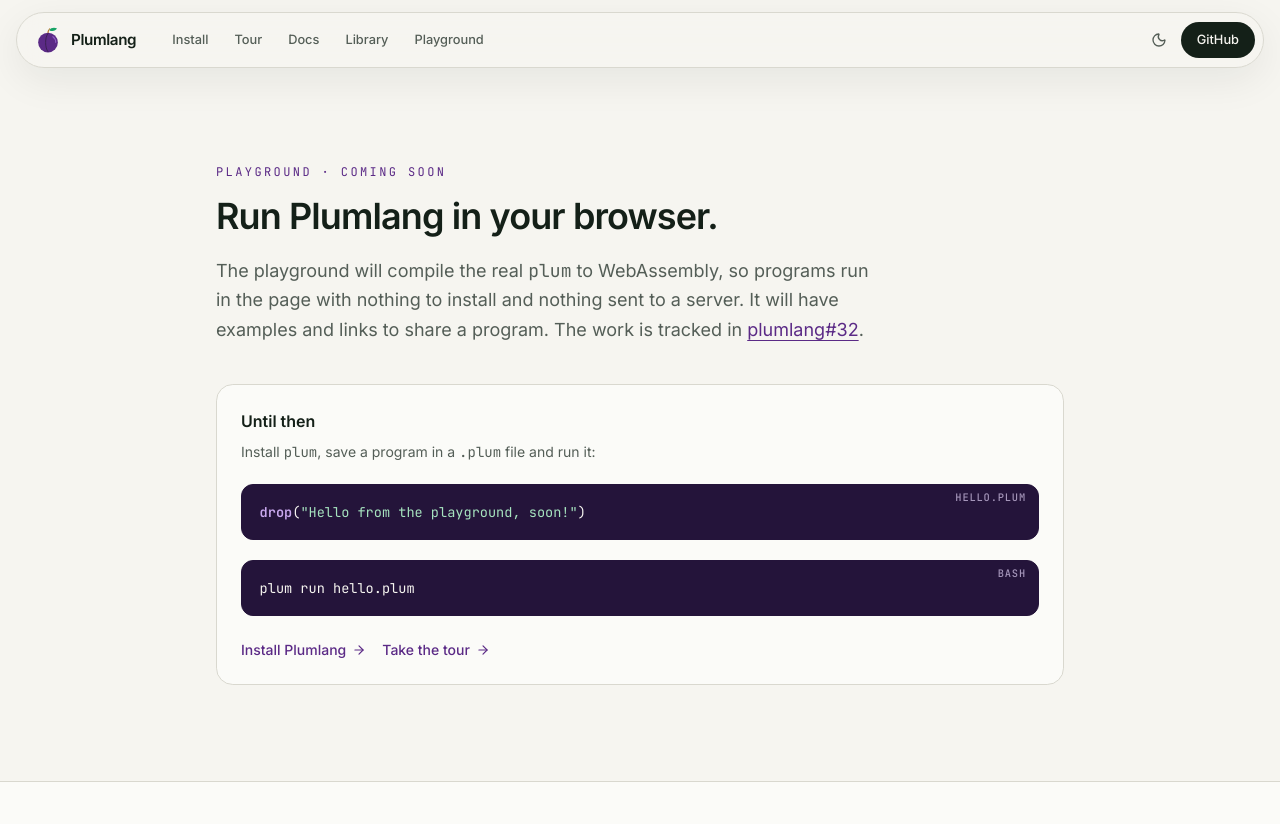
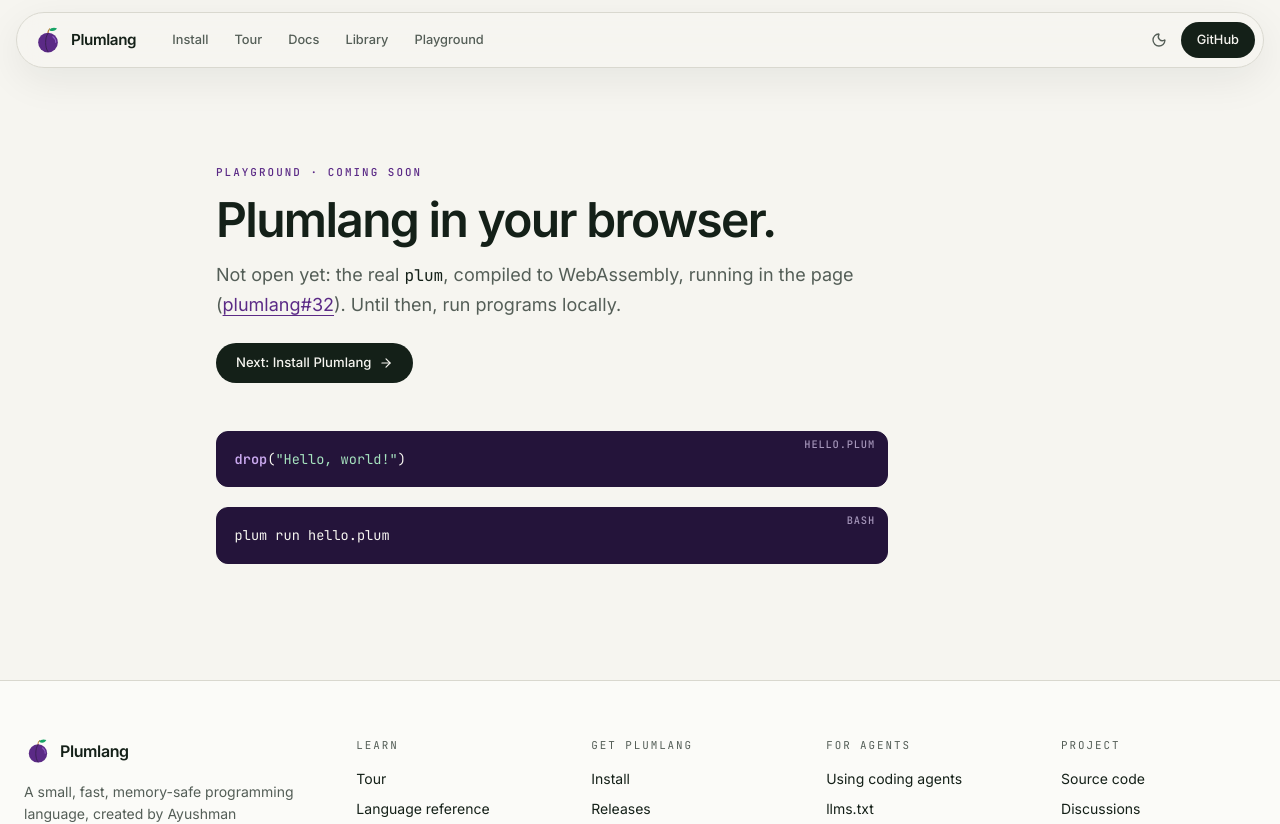
Before and after one commit to plumlang/plum-webapp, a Next.js app: page /playground in a window 1280 px wide. Shown: the top 824 px of the page. Built offline with nearby package versions, Linux system fonts and the light colour scheme.

Commit message:
Playground: one line on what it will be, and the next step
Signed-off-by: Circuit-Overtime <ayushman.elixpo@gmail.com>

```diff
--- a/app/playground/page.tsx
+++ b/app/playground/page.tsx
@@ -1,48 +1,36 @@
 import type { Metadata } from "next";
-import Link from "next/link";
-import { ArrowRight } from "lucide-react";
 import { CodeBlock } from "@/components/code-block";
+import { NextLink } from "@/components/next-link";
 import { pageMetadata } from "@/lib/seo";
 import { PLAYGROUND_ISSUE_URL } from "@/lib/site";
 
 export const metadata: Metadata = pageMetadata({
   title: "Playground",
   description:
-    "The Plumlang playground will run Plumlang in your browser as WebAssembly, with examples and share links. It is coming soon; until then, install plum to run programs.",
+    "The Plumlang playground will run Plumlang in your browser as WebAssembly. It is not open yet; until then, install plum and run programs locally.",
   path: "/playground/",
 });
 
 export default function Playground() {
   return (
     <main className="mx-auto w-full max-w-4xl px-4 py-16 sm:px-6 md:py-24">
-      <p className="font-mono text-xs uppercase tracking-[0.2em] text-primary">Playground · Coming soon</p>
-      <h1 className="mt-4 text-4xl font-semibold tracking-tight">Run Plumlang in your browser.</h1>
-      <p className="mt-5 max-w-2xl text-lg leading-relaxed text-muted-foreground">
-        The playground will compile the real <code className="font-mono">plum</code> to WebAssembly, so programs run in
-        the page with nothing to install and nothing sent to a server. It will have examples and links to share a
-        program. The work is tracked in{" "}
-        <a href={PLAYGROUND_ISSUE_URL} className="text-primary underline underline-offset-4">
+      <p className="font-mono text-[0.68rem] font-medium uppercase tracking-[0.19em] text-primary">Playground · Coming soon</p>
+      <h1 className="mt-4 text-4xl font-semibold tracking-[-0.035em] sm:text-5xl">Plumlang in your browser.</h1>
+      <p className="mt-4 max-w-2xl text-lg leading-relaxed text-muted-foreground">
+        Not open yet: the real <code className="font-mono text-[0.9em] text-foreground">plum</code>, compiled to
+        WebAssembly, running in the page (
+        <a href={PLAYGROUND_ISSUE_URL} className="text-link underline underline-offset-4">
           plumlang#32
         </a>
-        .
+        ). Until then, run programs locally.
       </p>
+      <div className="mt-6 flex flex-wrap gap-2">
+        <NextLink href="/docs/install/">Next: Install Plumlang</NextLink>
+      </div>
 
-      <div className="mt-10 rounded-xl border bg-card p-6">
-        <h2 className="font-semibold">Until then</h2>
-        <p className="mt-2 text-sm leading-relaxed text-muted-foreground">
-          Install <code className="font-mono">plum</code>, save a program in a <code className="font-mono">.plum</code>{" "}
-          file and run it:
-        </p>
-        <CodeBlock code={`drop("Hello from the playground, soon!")`} label="hello.plum" className="mb-3" />
+      <div className="mt-12 max-w-2xl">
+        <CodeBlock code={`drop("Hello, world!")`} label="hello.plum" className="mb-3" />
         <CodeBlock code="plum run hello.plum" lang="bash" className="mb-0" />
-        <div className="mt-6 flex flex-wrap gap-4 text-sm font-medium">
-          <Link href="/docs/install/" className="inline-flex items-center gap-1.5 text-primary hover:underline">
-            Install Plumlang <ArrowRight className="size-3.5" aria-hidden="true" />
-          </Link>
-          <Link href="/docs/tour/" className="inline-flex items-center gap-1.5 text-primary hover:underline">
-            Take the tour <ArrowRight className="size-3.5" aria-hidden="true" />
-          </Link>
-        </div>
       </div>
     </main>
   );
```
